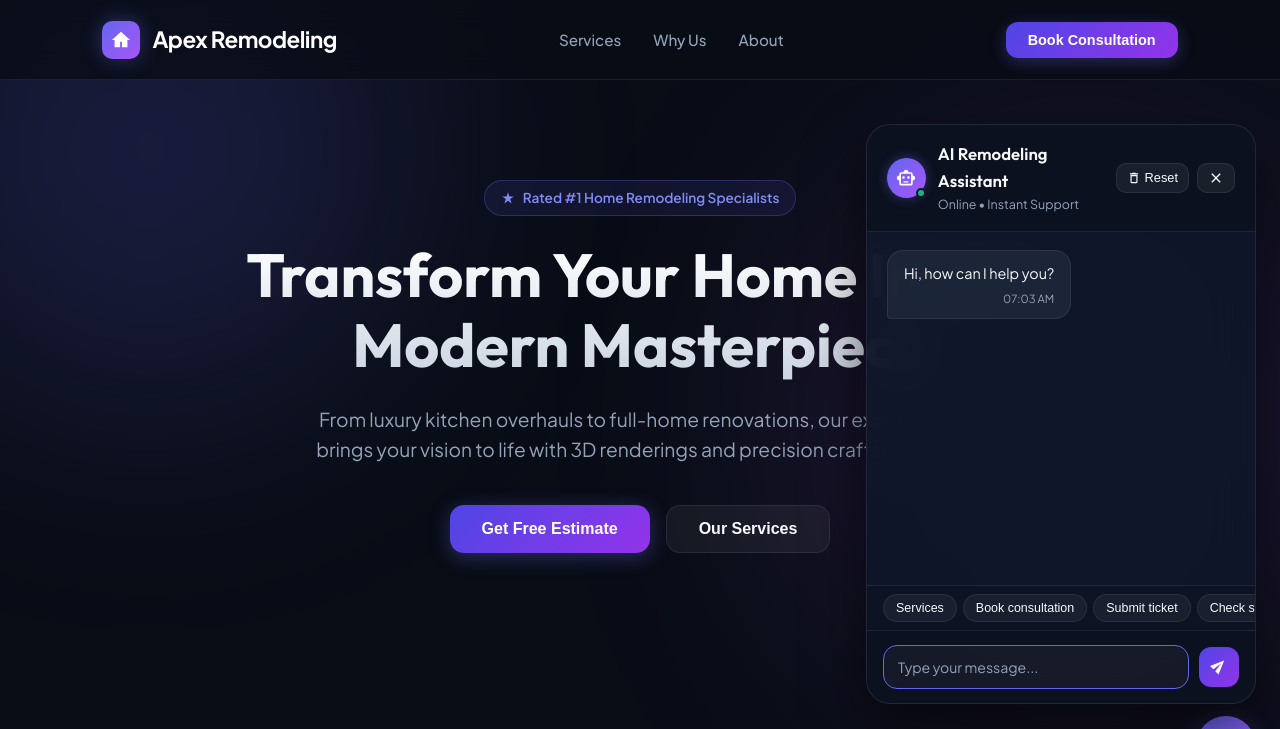
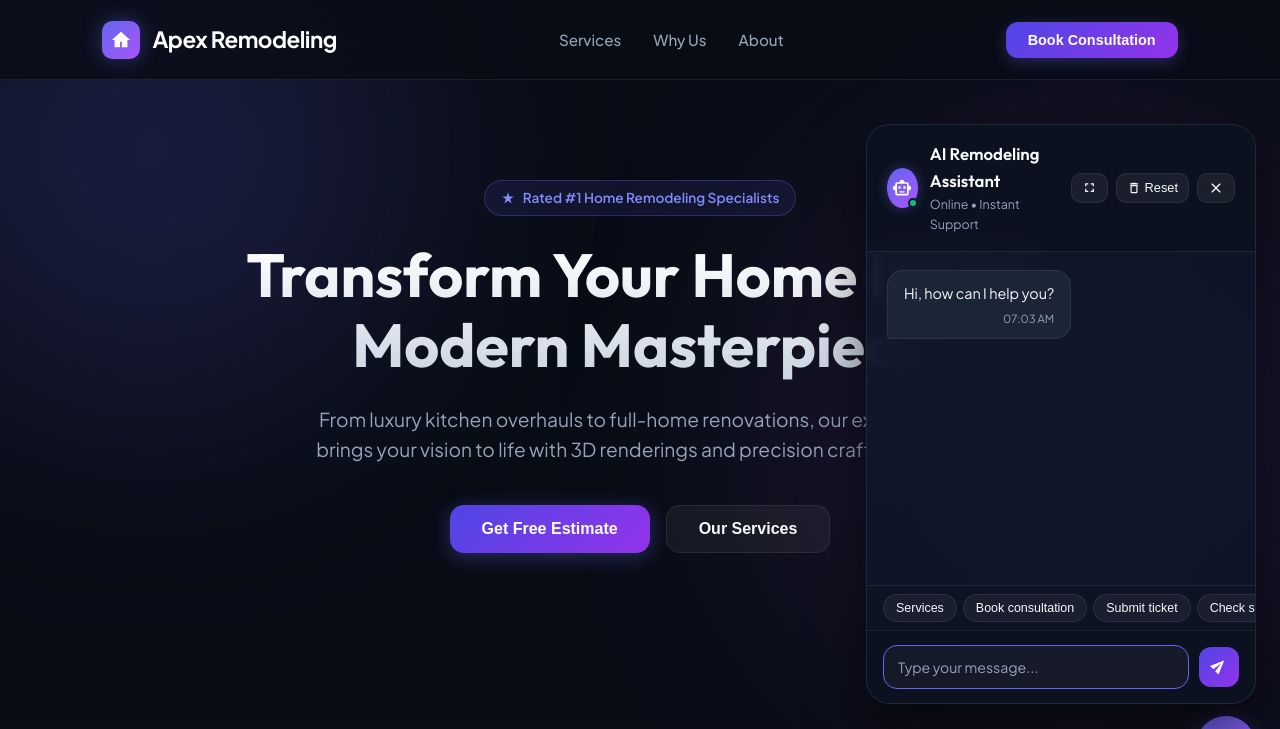
Before and after one commit to HamasNaveed/Automations, a plain HTML site: page Rag Agent MCP/templates/index.html in a window 1280 px wide. Both pictures are taken after a click on the element "How can I help you?". Shown: the top 729 px of the page. Drawn offline with Linux system fonts and the light colour scheme.

Commit message:
Add UI expand button to toggle larger chat window size

```diff
--- a/Rag Agent MCP/templates/index.html
+++ b/Rag Agent MCP/templates/index.html
@@ -476,6 +476,14 @@
             pointer-events: all;
         }
 
+        /* Expanded / Larger Chat Mode */
+        .chat-overlay-box.expanded {
+            width: 680px;
+            height: 760px;
+            max-width: calc(100vw - 32px);
+            max-height: calc(100vh - 110px);
+        }
+
         /* Chat Header */
         .chat-header {
             padding: 16px 20px;
@@ -901,13 +909,18 @@
                     </div>
                 </div>
                 <div class="header-actions">
-                    <button class="btn-header" onclick="clearChat()">
+                    <button class="btn-header" id="btnExpandChat" onclick="toggleExpandChat()" title="Expand / Maximize Chat">
+                        <svg id="expandIcon" style="width: 15px; height: 15px; fill: currentColor;" viewBox="0 0 24 24">
+                            <path d="M7 14H5v5h5v-2H7v-3zm-2-4h2V7h3V5H5v5zm12 7h-3v2h5v-5h-2v3zM14 5v2h3v3h2V5h-5z"/>
+                        </svg>
+                    </button>
+                    <button class="btn-header" onclick="clearChat()" title="Reset Conversation">
                         <svg style="width: 14px; height: 14px; fill: currentColor;" viewBox="0 0 24 24">
                             <path d="M19 4h-3.5l-1-1h-5l-1 1H5v2h14V4zM6 19c0 1.1.9 2 2 2h8c1.1 0 2-.9 2-2V7H6v12zM8 9h8v10H8V9z"/>
                         </svg>
                         Reset
                     </button>
-                    <button class="btn-header" onclick="toggleChat(false)">
+                    <button class="btn-header" onclick="toggleChat(false)" title="Close Chat">
                         <svg style="width: 16px; height: 16px; fill: currentColor;" viewBox="0 0 24 24">
                             <path d="M19 6.41L17.59 5 12 10.59 6.41 5 5 6.41 10.59 12 5 17.59 6.41 19 12 13.41 17.59 19 19 17.59 13.41 12z"/>
                         </svg>
@@ -972,6 +985,19 @@
             }
             if (container.classList.contains('open')) {
                 setTimeout(() => document.getElementById('messageInput').focus(), 150);
+            }
+        }
+
+        // Toggle Maximize / Expand Chat Window Size
+        function toggleExpandChat() {
+            const box = document.getElementById('chatOverlayBox');
+            box.classList.toggle('expanded');
+            const isExpanded = box.classList.contains('expanded');
+            const icon = document.getElementById('expandIcon');
+            if (isExpanded) {
+                icon.innerHTML = `<path d="M5 16h3v3h2v-5H5v2zm3-8H5v2h5V5H8v3zm6 11h2v-3h3v-2h-5v5zm2-11V5h-2v5h5V8h-3z"/>`;
+            } else {
+                icon.innerHTML = `<path d="M7 14H5v5h5v-2H7v-3zm-2-4h2V7h3V5H5v5zm12 7h-3v2h5v-5h-2v3zM14 5v2h3v3h2V5h-5z"/>`;
             }
         }
 
```
Also changed, not shown: Rag Agent/templates/index.html (+28 -2 lines).
